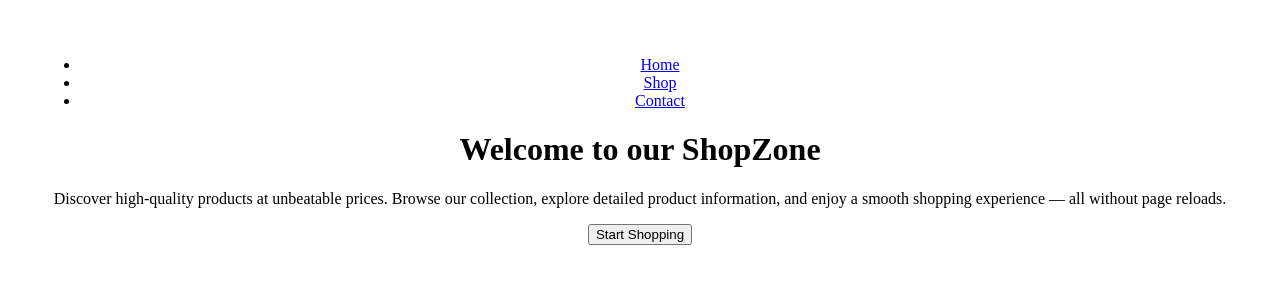
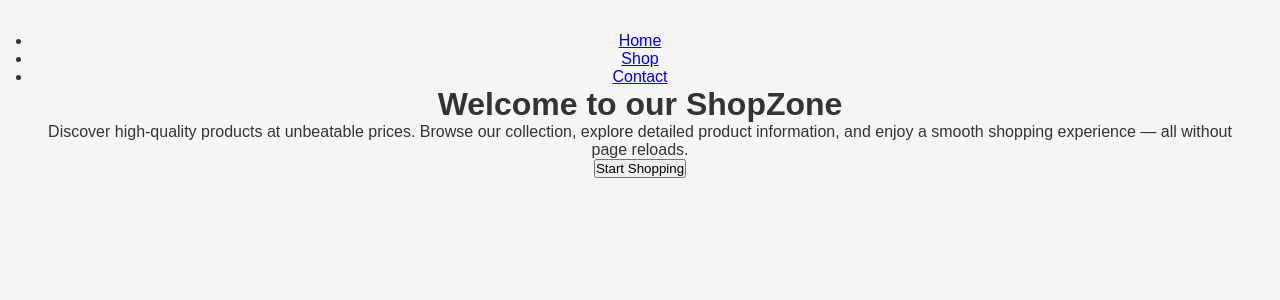
Before and after one commit to MSabriBoy/Shop_Zone, a React app: page / in a window 1280 px wide. Shown: the top 300 px of the page. Built offline with nearby package versions, Linux system fonts and the light colour scheme; the HTML template or start-up script is replaced by a standard one.

Commit message:
resting the default root styling from index.css

```diff
--- a/src/index.css
+++ b/src/index.css
@@ -1,68 +1,12 @@
-/* :root {
-  font-family: system-ui, Avenir, Helvetica, Arial, sans-serif;
-  line-height: 1.5;
-  font-weight: 400;
 
-  color-scheme: light dark;
-  color: rgba(255, 255, 255, 0.87);
-  background-color: #242424;
-
-  font-synthesis: none;
-  text-rendering: optimizeLegibility;
-  -webkit-font-smoothing: antialiased;
-  -moz-osx-font-smoothing: grayscale;
-}
-
-a {
-  font-weight: 500;
-  color: #646cff;
-  text-decoration: inherit;
-}
-a:hover {
-  color: #535bf2;
+* {
+  margin: 0;
+  padding: 0;
+  box-sizing: border-box;
 }
 
 body {
-  margin: 0;
-  display: flex;
-  place-items: center;
-  min-width: 320px;
-  min-height: 100vh;
+  font-family: Arial, sans-serif;
+  background-color: #f5f5f5;
+  color: #333;
 }
-
-h1 {
-  font-size: 3.2em;
-  line-height: 1.1;
-}
-
-button {
-  border-radius: 8px;
-  border: 1px solid transparent;
-  padding: 0.6em 1.2em;
-  font-size: 1em;
-  font-weight: 500;
-  font-family: inherit;
-  background-color: #1a1a1a;
-  cursor: pointer;
-  transition: border-color 0.25s;
-}
-button:hover {
-  border-color: #646cff;
-}
-button:focus,
-button:focus-visible {
-  outline: 4px auto -webkit-focus-ring-color;
-}
-
-@media (prefers-color-scheme: light) {
-  :root {
-    color: #213547;
-    background-color: #ffffff;
-  }
-  a:hover {
-    color: #747bff;
-  }
-  button {
-    background-color: #f9f9f9;
-  }
-} */
```
